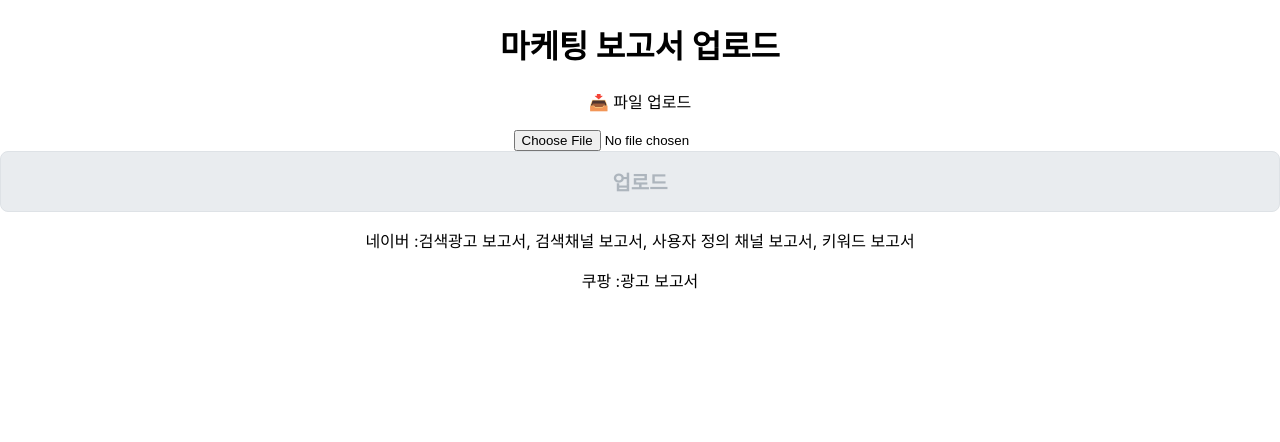
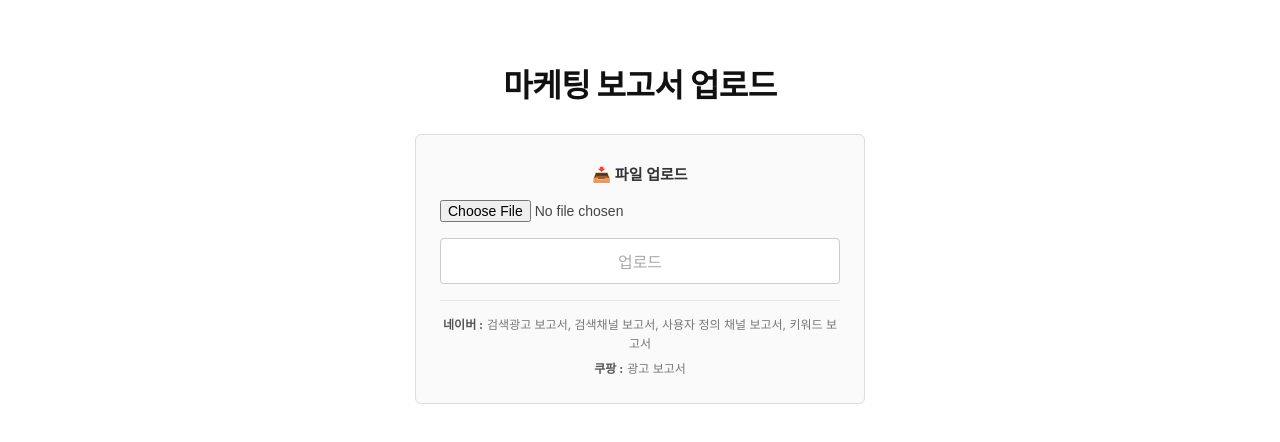
Before and after one commit to colera2/my-repo, a React (Create React App) app in the folder app/: page / in a window 1280 px wide. Shown: the top 442 px of the page. Built offline with nearby package versions, Linux system fonts and the light colour scheme; the HTML template or start-up script is replaced by a standard one.

Commit message:
Refactor FileUploader.css for layout and styling updates

```diff
--- a/app/src/FileUploader.css
+++ b/app/src/FileUploader.css
@@ -1,135 +1,95 @@
-/* 전체 배경 설정 */
-.page-container {
-  background-color: #ffffff;
+/* ── 전체 페이지 레이아웃 ── */
+.page-wrapper {
   display: flex;
   flex-direction: column;
   align-items: center;
-  min-height: 100vh;
-  padding-top: 50px;
-  font-family: 'Pretendard', -apple-system, sans-serif;
+  padding: 60px 20px 40px;
 }
 
-/* 1. 헤더 스타일 */
-.header-section {
-  margin-bottom: 40px;
-}
-
-.main-title {
-  font-size: 42px;
+/* ── 박스 위 큰 제목 ── */
+.page-title {
+  font-size: 32px;
   font-weight: 800;
-  color: #000;
-}
-
-/* 2. 카드 디자인 (이미지와 동일하게) */
-.upload-card {
-  background: #f8f9fa; /* 카드 배경은 아주 연한 회색 */
-  width: 100%;
-  max-width: 650px;
-  padding: 40px;
-  border-radius: 12px;
-  border: 1px solid #e9ecef;
-  box-shadow: 0 4px 12px rgba(0, 0, 0, 0.05);
+  color: #111;
+  margin: 0 0 28px;
+  letter-spacing: -0.5px;
   text-align: center;
 }
 
-.upload-header {
+/* ── 기존 박스 디자인 유지 ── */
+.uploader-container {
+  max-width: 400px;
+  width: 100%;
+  margin: 0 auto;
+  padding: 28px 24px 24px;
+  border: 1px solid #ddd;
+  border-radius: 6px;
+  background: #fafafa;
   display: flex;
-  justify-content: center;
-  align-items: center;
-  gap: 10px;
-  margin-bottom: 15px;
+  flex-direction: column;
+  gap: 16px;
 }
 
-.upload-icon {
-  font-size: 24px;
+/* ── 박스 안 작은 레이블 ── */
+.uploader-label {
+  text-align: center;
+  font-size: 15px;
+  font-weight: 600;
+  color: #333;
+  margin: 0;
 }
 
-.upload-title {
-  font-size: 24px;
-  font-weight: 700;
-  color: #333;
+/* ── 파일 input ── */
+.form-group {
+  display: flex;
+  flex-direction: column;
 }
 
-.drag-guide {
-  font-size: 16px;
-  color: #adb5bd;
-  margin-bottom: 35px;
-}
-
-/* 파일 선택 영역 */
-.file-select-area {
-  display: flex;
-  align-items: center;
-  justify-content: flex-start;
-  gap: 15px;
-  margin-bottom: 25px;
-  padding-left: 40px; /* 이미지처럼 왼쪽 정렬 느낌 */
-}
-
-.file-label {
-  background-color: #cfe2ff; /* 연한 파란색 버튼 */
-  color: #084298;
-  padding: 8px 16px;
-  border-radius: 6px;
+.form-group input[type="file"] {
   font-size: 14px;
-  cursor: pointer;
-  border: 1px solid #b6d4fe;
-}
-
-.hidden-input {
-  display: none;
-}
-
-.file-name {
-  font-size: 14px;
-  color: #495057;
-}
-
-/* 업로드 버튼 */
-.upload-button {
-  width: 100%;
-  padding: 15px;
-  border-radius: 8px;
-  border: 1px solid #dee2e6;
-  background-color: #e9ecef;
-  color: #adb5bd;
-  font-size: 20px;
-  font-weight: 600;
-  cursor: not-allowed;
-  transition: all 0.2s;
-}
-
-.upload-button.active {
-  background-color: #0d6efd;
-  color: white;
+  color: #444;
   cursor: pointer;
 }
 
-/* 3. 하단 가이드 섹션 */
-.guide-footer {
+/* ── 업로드 버튼 ── */
+.upload-button {
   width: 100%;
-  max-width: 650px;
-  margin-top: 30px;
-  display: flex;
-  justify-content: flex-start;
+  padding: 10px;
+  font-size: 16px;
+  cursor: pointer;
+  background: #fff;
+  border: 1px solid #ccc;
+  border-radius: 4px;
+  transition: background 0.15s;
 }
 
-.guide-box {
-  text-align: left;
+.upload-button:hover:not(:disabled) {
+  background: #f0f0f0;
 }
 
-.guide-tag {
-  background-color: #f1f3f5;
-  color: #adb5bd;
-  padding: 2px 8px;
-  font-size: 12px;
-  border-radius: 4px;
-  display: inline-block;
-  margin-bottom: 8px;
+.upload-button:disabled {
+  color: #aaa;
+  cursor: not-allowed;
 }
 
-.guide-text {
+/* ── 지원 파일 안내 ── */
+.format-guide {
+  border-top: 1px solid #e5e5e5;
+  padding-top: 14px;
+  display: flex;
+  flex-direction: column;
+  gap: 6px;
+}
+
+.format-item {
   font-size: 12px;
-  color: #ced4da;
+  color: #777;
+  margin: 0;
   line-height: 1.6;
 }
+
+.format-platform {
+  font-weight: 700;
+  color: #555;
+  margin-right: 4px;
+}
```
